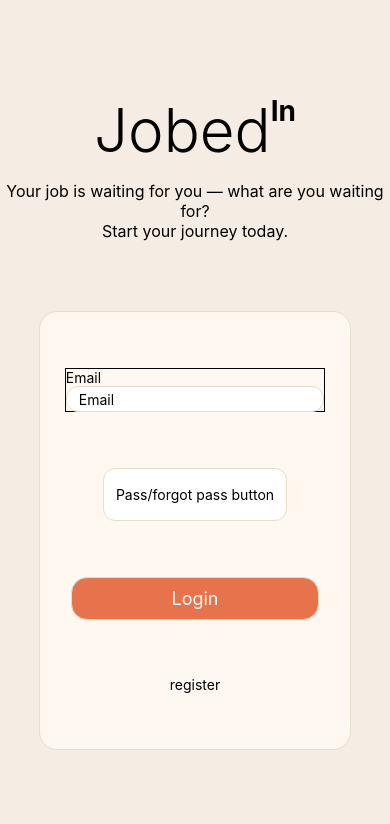
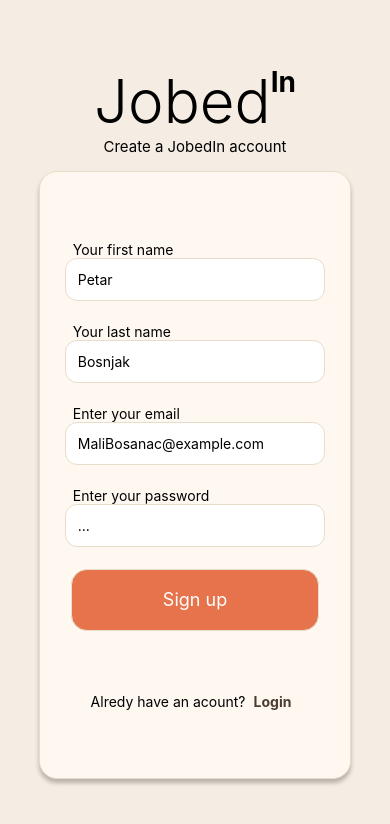
Before and after one commit to DujeSpajac48/JobedIn, a React Native app in the folder JobedIn/: screen / in a window 390 px wide. Shown: the top 824 px of the page. Built offline with nearby package versions, Linux system fonts and the light colour scheme.

Commit message:
Minor UI updates

```diff
--- a/JobedIn/App.js
+++ b/JobedIn/App.js
@@ -2,9 +2,11 @@
 import React from 'react';
 import {View, Text} from 'react-native';
 import LoginScreen from './screens/LoginScreen';
+import RegisterScreen from './screens/RegisterScreen'
 function App() {
   return (
-    <LoginScreen/>
+    // <LoginScreen/>
+    <RegisterScreen/>
   );
 }
 
--- a/JobedIn/screens/LoginScreen.js
+++ b/JobedIn/screens/LoginScreen.js
@@ -1,6 +1,15 @@
-import { Text,View,StyleSheet,Pressable} from "react-native";
+import { Text,View,StyleSheet,TextInput,Pressable} from "react-native";
 
-
+// export const COLORS = {
+//    background: '#F5EDE3',     // svijetla bež pozadina ekrana
+//    card: '#FFF8F1',           // bež karta (forma)
+//    accent: '#E6734B',         // narančasti gumb
+//    accentDark: '#C55B3A',     // tamnija narančasta
+//    text: '#4A3C31',           // tamno smeđa za tekst
+//    textLight: '#8E7D6B',      // svjetlija smeđa za sekundarni tekst
+//    border: '#E8DCCA',         // tanka linija obruba inputa
+//    white: '#FFFFFF',          // čista bijela
+//  };
 export default function LoginScreen(){
    return(
       <View style={styles.mainContainer}>
@@ -9,7 +18,7 @@ export default function LoginScreen(){
          </View>
 
          <View style={styles.stupidMessageContainer}>
-            <Text style={{ textAlign: 'center', fontSize: 16}}>
+            <Text style={{ textAlign: 'center', fontSize: 15}}>
                Your job is waiting for you — what are you waiting for?{'\n'}
                Start your journey today.
             </Text>
@@ -17,13 +26,28 @@ export default function LoginScreen(){
 
          <View style={styles.loginBoxContainer}>
             <View style={styles.sugestionTextContainer}>
-               <Text>Email</Text>
+                  <View style={styles.textPadding}>
+                     <Text>Enter your email</Text>
+                  </View>
                <View style={styles.inputContainer}>
-                  <Text>Email</Text>
+                  <TextInput
+                  placeholder='mail@example.com'
+                  ></TextInput>
                </View>
             </View>
-            <View style={styles.inputContainer}>
-                <Text>Pass/forgot pass button</Text>
+
+            <View style={styles.sugestionTextContainer}>
+                  <View style={styles.textPadding}>
+                     <Text>Enter your password</Text>
+                  </View>
+               <View style={styles.inputContainer}>
+                  <TextInput
+                  placeholder="..."
+                  ></TextInput>
+               </View>
+                  <Pressable style={styles.forgotPassword}>
+                     <Text style={styles.forgotPasswordText}>Forgot password?</Text>
+                  </Pressable>
             </View>
 
             <Pressable style={styles.loginButton}>
@@ -32,10 +56,12 @@ export default function LoginScreen(){
 
             </Pressable>
 
-            <Text>register</Text>
-
-
-
+            <View style={styles.registerContainer}>
+               <Text>Dont have an acount?</Text>
+               <Pressable style={styles.registerButton}>
+                  <Text style={styles.registerButtonText}>Sign Up</Text>
+               </Pressable>
+            </View>
 
          </View>
       </View>
@@ -71,39 +97,72 @@ const styles = StyleSheet.create({
       width:'80%',
       height: '52%',
       alignItems: 'center',
-      justifyContent: 'space-evenly'
+      paddingVertical: '12%',
+
+      //for iphone
+      shadowColor: '#000',
+      shadowOffset: { width: 0, height: 4 },
+      shadowOpacity: 0.25,
+      shadowRadius: 4,
+
    },
    sugestionTextContainer:{
-      borderWidth: 1,
+      // borderWidth: 1,
+      width: '84%',
+      justifyContent: 'space-evenly',
+      marginTop: 22,
 
-      width: '84%',
-      justifyContent: 'space-between',
+    },
 
-      height:'10%'
-
-   },
    inputContainer:{
       borderColor: '#E8DCCA',
       borderWidth: 1,
 
       backgroundColor: 'white',
       // width: '84%',
-      height: '12%',
+
       borderRadius: 12,
 
       justifyContent:'center',
       padding: 12,
+   },
+   textPadding:{
+      paddingHorizontal: 8,
+   },
+   forgotPassword:{
+      // borderWidth: 1,
+      alignItems: 'flex-end',
+      paddingRight: 6,
+   },
+   forgotPasswordText:{
+      color: '#4A3C31',
+      fontWeight: '600',
+      fontSize: 12
    },
    loginButton:{
       borderColor: '#E8DCCA',
       backgroundColor: '#E6734B',
       borderWidth: 1,
 
+      marginTop: 22,
       borderRadius: 16,
       justifyContent: 'center',
       alignItems: 'center',
       width: '80%',
-      height: '10%'
+      height: '12%'
+
+   },
+   registerContainer:{
+      marginTop:'20%',
+      flexDirection: 'row'
+   },
+   registerButton:{
+      // borderWidth: 1,
+      paddingHorizontal: 8,
+   },
+   registerButtonText:{
+      fontWeight: 'bold',
+      color: '#4A3C31',
 
    }
 })
--- a/JobedIn/screens/RegisterScreen.js
+++ b/JobedIn/screens/RegisterScreen.js
@@ -1,10 +1,182 @@
-import { Text,View,StyleSheet} from "react-native";
+import { Text,View,StyleSheet,TextInput,Pressable} from "react-native";
 
 
 export default function RegisterScreen(){
    return(
-      <View style={{flex:1,alignContent: 'center'}}>
-         <Text>Register screen</Text>
+      <View style={styles.mainContainer}>
+         <View style={styles.logoContainer}>
+            <Text style={{fontSize: 60,fontWeight: '300'}}>Jobed</Text><Text style={{fontSize:28,fontWeight: 'bold'}}>In</Text>
+         </View>
+
+         <View style={styles.stupidMessageContainer}>
+            <Text style={{ textAlign: 'center', fontSize: 15}}>
+               Create a JobedIn account
+            </Text>
+         </View>
+
+         <View style={styles.loginBoxContainer}>
+            <View style={styles.sugestionTextContainer}>
+                  <View style={styles.textPadding}>
+                     <Text>Your first name</Text>
+                  </View>
+               <View style={styles.inputContainer}>
+                  <TextInput
+                  placeholder='Petar'
+                  ></TextInput>
+               </View>
+            </View>
+
+            <View style={styles.sugestionTextContainer}>
+                  <View style={styles.textPadding}>
+                     <Text>Your last name</Text>
+                  </View>
+               <View style={styles.inputContainer}>
+                  <TextInput
+                  placeholder='Bosnjak'
+                  ></TextInput>
+               </View>
+            </View>
+
+
+            {/* ========== */}
+            <View style={styles.sugestionTextContainer}>
+                  <View style={styles.textPadding}>
+                     <Text>Enter your email</Text>
+                  </View>
+               <View style={styles.inputContainer}>
+                  <TextInput
+                  placeholder='MaliBosanac@example.com'
+                  ></TextInput>
+               </View>
+            </View>
+
+            <View style={styles.sugestionTextContainer}>
+                  <View style={styles.textPadding}>
+                     <Text>Enter your password</Text>
+                  </View>
+               <View style={styles.inputContainer}>
+                  <TextInput
+                  placeholder="..."
+                  ></TextInput>
+               </View>
+            </View>
+
+            <Pressable style={styles.loginButton}>
+
+                  <Text style={{color: 'white',fontSize: 18}}>Sign up</Text>
+
+            </Pressable>
+
+            <View style={styles.registerContainer}>
+               <Text>Alredy have an acount?</Text>
+               <Pressable style={styles.registerButton}>
+                  <Text style={styles.registerButtonText}>Login</Text>
+               </Pressable>
+            </View>
+
+         </View>
       </View>
    );
 }
+
+const styles = StyleSheet.create({
+   mainContainer:{
+      flex:1,
+
+      // borderColor: '#E8DCCA',
+      // borderWidth: 3,
+      // alignContent: 'center',
+      backgroundColor: '#F5EDE3',
+      justifyContent: 'center',
+      alignItems: 'center',
+   },
+   logoContainer:{
+      flexDirection: 'row',
+      marginTop: '20%'
+   },
+   stupidMessageContainer:{
+      marginBottom: "4%",
+
+
+   },
+
+   loginBoxContainer:{
+      borderWidth: 0.8,
+      borderColor: '#E8DCCA',
+
+      backgroundColor: '#FFF8F1',
+      borderRadius: 18,
+      // marginTop: '8%' ,
+      marginBottom: '20%',
+      width:'80%',
+      height: '72%',
+      alignItems: 'center',
+      paddingVertical: '12%',
+
+      //for iphone
+      shadowColor: '#000',
+      shadowOffset: { width: 0, height: 4 },
+      shadowOpacity: 0.25,
+      shadowRadius: 4,
+
+   },
+   sugestionTextContainer:{
+      // borderWidth: 1,
+      width: '84%',
+      justifyContent: 'space-evenly',
+      marginTop: 22,
+
+    },
+
+   inputContainer:{
+      borderColor: '#E8DCCA',
+      borderWidth: 1,
+
+      backgroundColor: 'white',
+      // width: '84%',
+
+      borderRadius: 12,
+
+      justifyContent:'center',
+      padding: 12,
+   },
+   textPadding:{
+      paddingHorizontal: 8,
+   },
+   forgotPassword:{
+      // borderWidth: 1,
+      alignItems: 'flex-end',
+      paddingRight: 6,
+   },
+   forgotPasswordText:{
+      color: '#4A3C31',
+      fontWeight: '600',
+      fontSize: 12
+   },
+   loginButton:{
+      borderColor: '#E8DCCA',
+      backgroundColor: '#E6734B',
+      borderWidth: 1,
+
+      marginTop: 22,
+      borderRadius: 16,
+      justifyContent: 'center',
+      alignItems: 'center',
+      width: '80%',
+      height: '12%'
+
+   },
+   registerContainer:{
+      marginTop:'20%',
+      flexDirection: 'row'
+   },
+   registerButton:{
+      // borderWidth: 1,
+      paddingHorizontal: 8,
+   },
+   registerButtonText:{
+      fontWeight: 'bold',
+      color: '#4A3C31',
+
+   }
+})
```
